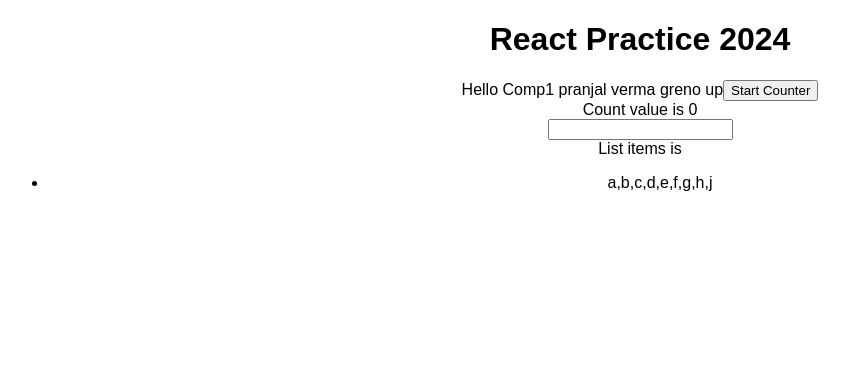
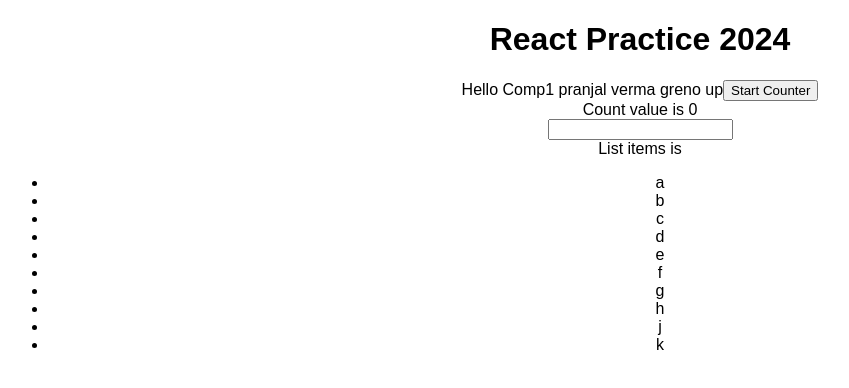
Before and after one commit to prnjl0207/react-practice-2024, a React (Create React App) app: page / in a window 1280 px wide. Shown: the top 388 px of the page, without its empty margins (0-849 px from the left). Built offline with nearby package versions, Linux system fonts and the light colour scheme.

Commit message:
render list day 0

```diff
--- a/src/components/Comp1.js
+++ b/src/components/Comp1.js
@@ -15,7 +15,10 @@ const Comp1 = (props) => {
     setInputValue(e.target.value.toUpperCase());
   };
 
-  const listItem = ["a,b,c,d,e,f,g,h,j"];
+  const listItem = ["a", "b", "c", "d", "e", "f", "g", "h", "j", "k"];
+  // const renderListItem = listItem.map((item) => {
+  //   return <li>{item}</li>;
+  // });
   return (
     <>
       <div>
@@ -25,10 +28,11 @@ const Comp1 = (props) => {
         <input type="text" value={inputValue} onChange={inputOnChange} />
         <div>
           List items is
+          {/* <ul>{renderListItem}</ul> */}
           <ul>
-            {listItem.map((item) => {
-              return <li>{item}</li>;
-            })}
+            {listItem.map((item) => (
+              <li>{item}</li>
+            ))}
           </ul>
         </div>
       </div>
```
